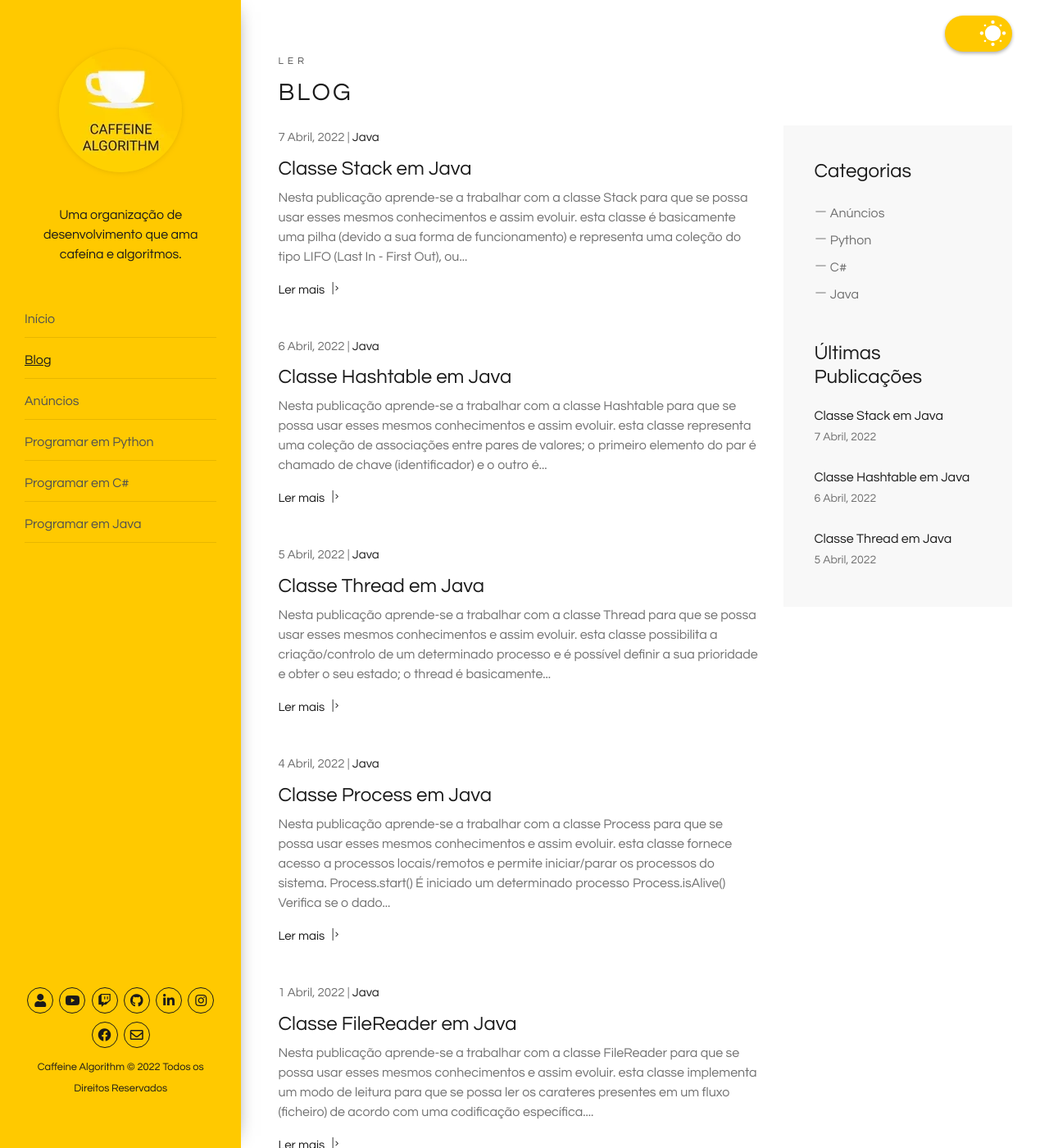
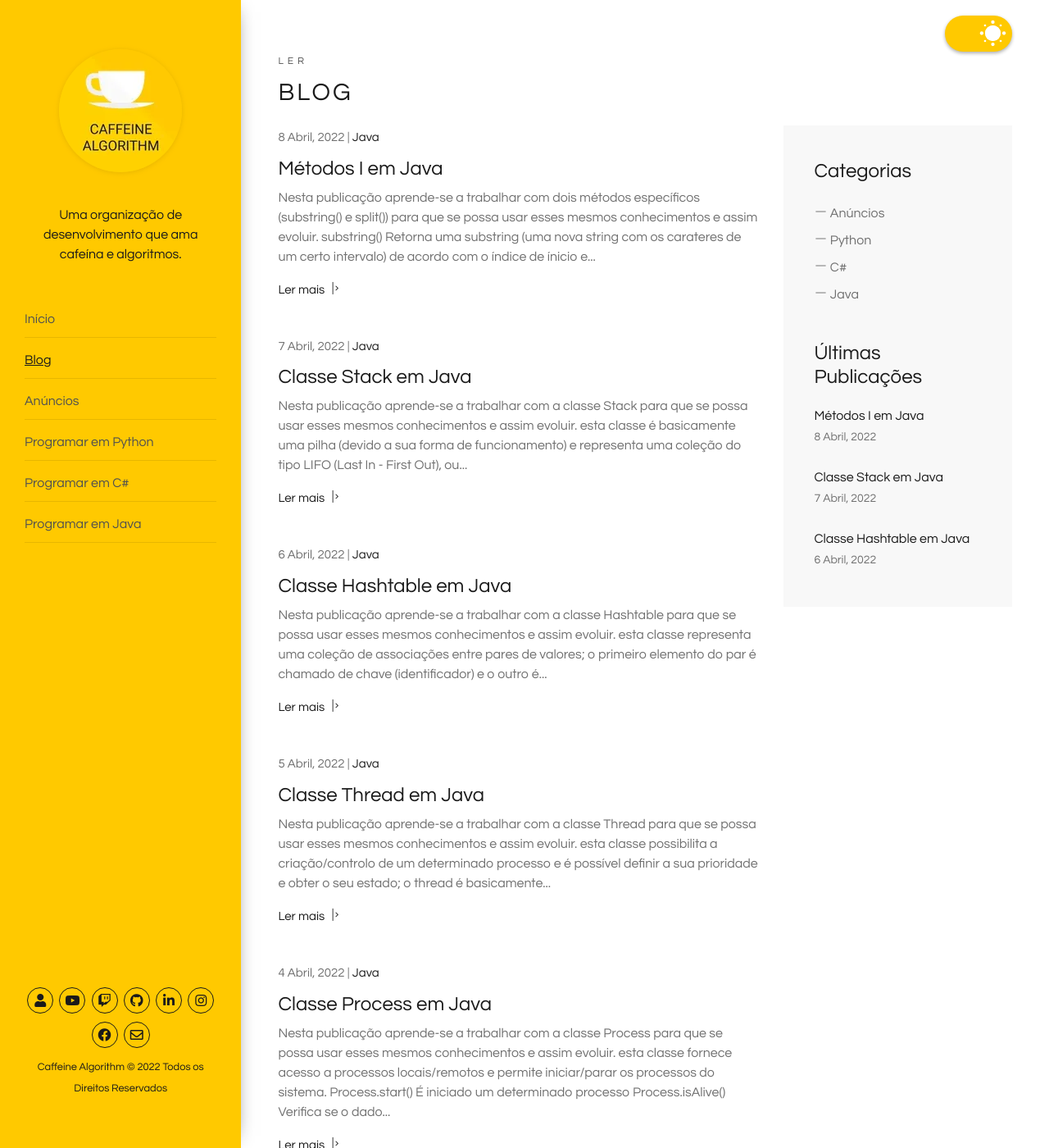
Before and after one commit to caffeinealgorithm/caffeinealgorithm.github.io, a Jekyll site: the page built from blog/index.html, in a window 1280 px wide and 1400 px high. Shown: the whole window at 82% size. Built offline with Jekyll 4.4.1, drawn with Linux system fonts in a browser that asks for light colours; the list of posts is cut into pages by our own code; some of the changed text lies outside the part shown.

Commit message:
Add 46º episode of the Java programming series

````diff
--- /dev/null
+++ b/_posts/2022-04-08-metodos-i-em-java.md
@@ -0,0 +1,57 @@
+---
+layout: post
+excerpt: Blog
+title: 'Métodos I em Java'
+description: 'Descobre como se trabalha com dois métodos específicos (substring() e split()) na linguagem de programação Java. Obtém respostas às tuas dúvidas com a teoria e os exemplos apresentados.'
+keywords: 'java, métodos, método, funções, função, publicação'
+date: 2022-04-08
+categories: [Java]
+---
+
+Nesta publicação aprende-se a trabalhar com dois métodos específicos (`substring()` e `split()`) para que se possa usar esses mesmos conhecimentos e assim evoluir.
+
+`substring()` | Retorna uma substring (uma nova string com os carateres de um certo intervalo) de acordo com o índice de ínicio e o índice de fim
+`split()` | Divide um conjunto de carateres (de acordo com o determinado parâmetro/argumento) e retorna esse mesmo em subconjuntos de carateres, ou seja, retorna um array de strings (o Regex é referente ao uso de expressões regulares).
+
+```java
+package com.caffeinealgorithm.programaremjava;
+
+public class MetodosI {
+  private String umDoisTres = "UmDoisTrês", nome = "Nelson Gomes da Silva";
+
+  public void Run() {
+    // substring()
+    System.out.printf("1: %s\n", umDoisTres.substring(0, 2));
+    System.out.printf("2: %s\n", umDoisTres.substring(2, 6));
+    System.out.printf("3: %s\n", umDoisTres.substring(6));
+
+    // split()
+    var palavras = nome.split(" ");
+
+    for (String palavra : palavras)
+      System.out.printf("Palavra: %s\n", palavra);
+
+    var _palavras = nome.split(" Gomes da ");
+    System.out.printf("Nome: %s %s", _palavras[0], _palavras[1]);
+  }
+}
+
+/*
+  1: Um
+  2: Dois
+  3: Três
+  Palavra: Nelson
+  Palavra: Gomes
+  Palavra: da
+  Palavra: Silva
+  Nome: Nelson Silva
+*/
+```
+
+<div class="video-container">
+  <iframe src="https://www.youtube.com/embed/TAKYXCKl4VE" frameborder="0" allowfullscreen></iframe>
+</div>
+
+Não te esqueças de [assistir ao vídeo](https://youtu.be/TAKYXCKl4VE){:target="\_blank"} e podes sempre ler esta publicação [em inglês](https://nelsonsilvadev.com/blog/20220408/methods-i-in-java/){:target="\_blank"}.
+
+### _Happy coding!_
--- a/index.html
+++ b/index.html
@@ -76,7 +76,7 @@ keywords: organização, desenvolvimento, cafeína, algoritmos, publicações, v
       </div>
 
       <div class="row">
-        {% for video in site.java %} {% if video.id == "/java/45" %}
+        {% for video in site.java %} {% if video.id == "/java/46" %}
         <div class="col-xs-12 col-sm-3 col-sm-6 col-lg-6 col-xl-3">
           <a
             href="https://www.youtube.com/embed/{{ video.custom_id }}"
````
Also changed, not shown: _java/46.md (added, +5 -0 lines), assets/img/playlists/java/46.png (added), assets/img/playlists/java/46.webp (added).
